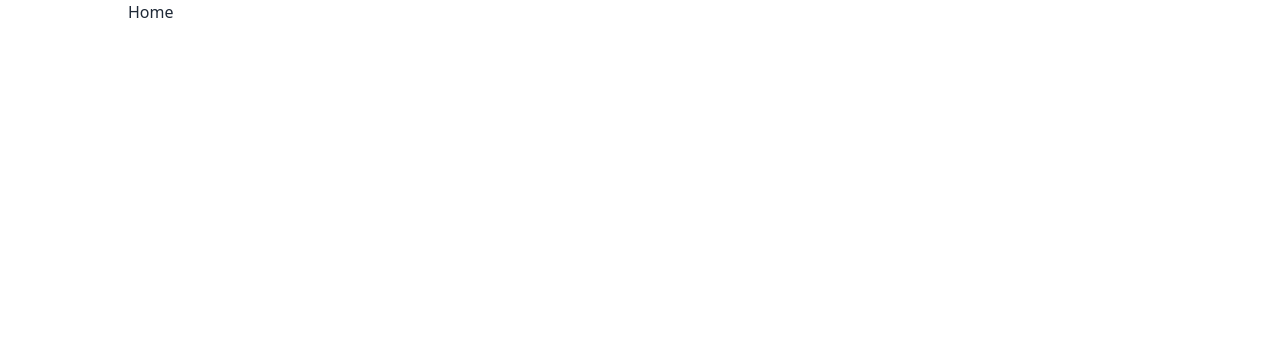
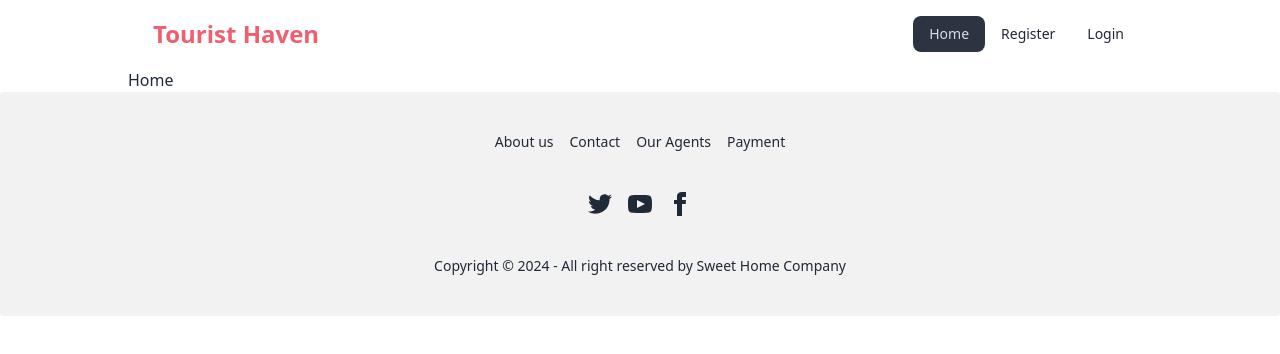
Before and after one commit to NaimoonJannat/B9A10-Tourist-Haven-Client, a React (Vite) app: page / in a window 1280 px wide. Shown: the top 354 px of the page. Built offline with nearby package versions, Linux system fonts and the light colour scheme.

Commit message:
Error page added

```diff
--- /dev/null
+++ b/src/component/ErrorPage.jsx
@@ -0,0 +1,14 @@
+
+import { Link } from "react-router-dom";
+
+
+const ErrorPage = () => {
+    return (
+        <div className="text-center my-6 lg:my-12">
+            <h2 className="text-5xl font-semibold">Oops! Not Found!!</h2>
+            <Link className="btn" to="/">Back to Home</Link>
+        </div>
+    );
+};
+
+export default ErrorPage;
--- a/src/component/Footer.jsx
+++ b/src/component/Footer.jsx
@@ -1,9 +1,25 @@
+
 
 const Footer = () => {
     return (
-        <div>
-
-        </div>
+        <footer className="footer footer-center p-10 bg-base-200 text-base-content rounded">
+  <nav className="grid grid-flow-col gap-4">
+    <a className="link link-hover">About us</a>
+    <a className="link link-hover">Contact</a>
+    <a className="link link-hover">Our Agents</a>
+    <a className="link link-hover">Payment</a>
+  </nav>
+  <nav>
+    <div className="grid grid-flow-col gap-4">
+      <a><svg xmlns="http://www.w3.org/2000/svg" width="24" height="24" viewBox="0 0 24 24" className="fill-current"><path d="M24 4.557c-.883.392-1.832.656-2.828.775 1.017-.609 1.798-1.574 2.165-2.724-.951.564-2.005.974-3.127 1.195-.897-.957-2.178-1.555-3.594-1.555-3.179 0-5.515 2.966-4.797 6.045-4.091-.205-7.719-2.165-10.148-5.144-1.29 2.213-.669 5.108 1.523 6.574-.806-.026-1.566-.247-2.229-.616-.054 2.281 1.581 4.415 3.949 4.89-.693.188-1.452.232-2.224.084.626 1.956 2.444 3.379 4.6 3.419-2.07 1.623-4.678 2.348-7.29 2.04 2.179 1.397 4.768 2.212 7.548 2.212 9.142 0 14.307-7.721 13.995-14.646.962-.695 1.797-1.562 2.457-2.549z"></path></svg></a>
+      <a><svg xmlns="http://www.w3.org/2000/svg" width="24" height="24" viewBox="0 0 24 24" className="fill-current"><path d="M19.615 3.184c-3.604-.246-11.631-.245-15.23 0-3.897.266-4.356 2.62-4.385 8.816.029 6.185.484 8.549 4.385 8.816 3.6.245 11.626.246 15.23 0 3.897-.266 4.356-2.62 4.385-8.816-.029-6.185-.484-8.549-4.385-8.816zm-10.615 12.816v-8l8 3.993-8 4.007z"></path></svg></a>
+      <a><svg xmlns="http://www.w3.org/2000/svg" width="24" height="24" viewBox="0 0 24 24" className="fill-current"><path d="M9 8h-3v4h3v12h5v-12h3.642l.358-4h-4v-1.667c0-.955.192-1.333 1.115-1.333h2.885v-5h-3.808c-3.596 0-5.192 1.583-5.192 4.615v3.385z"></path></svg></a>
+    </div>
+  </nav>
+  <aside>
+    <p>Copyright © 2024 - All right reserved by Sweet Home Company</p>
+  </aside>
+</footer>
     );
 };
 
--- a/src/component/Header.jsx
+++ b/src/component/Header.jsx
@@ -1,9 +1,33 @@
+import { NavLink } from "react-router-dom";
+
 
 const Header = () => {
     return (
-        <div>
+        <div className="navbar bg-base-100">
+  <div className="navbar-start">
+    <div className="dropdown">
+      <div tabIndex={0} role="button" className="btn btn-ghost lg:hidden">
+        <svg xmlns="http://www.w3.org/2000/svg" className="h-5 w-5" fill="none" viewBox="0 0 24 24" stroke="currentColor"><path strokeLinecap="round" strokeLinejoin="round" strokeWidth="2" d="M4 6h16M4 12h8m-8 6h16" /></svg>
+      </div>
+      <ul tabIndex={0} className="menu menu-sm dropdown-content mt-3 z-[1] p-2 shadow bg-base-100 rounded-box w-52">
+        <li><NavLink to="/">Home</NavLink></li>
+        <li><NavLink to="/register">Register</NavLink></li>
+        <li><NavLink to="/login">Login</NavLink></li>
+      </ul>
+    </div>
+    <div>
+    <a className="btn btn-ghost text-2xl text-[#ef5060e9]">Tourist Haven</a>
+    </div>
+  </div>
+  <div className="navbar-end hidden lg:flex">
+    <ul className="menu menu-horizontal px-1">
+    <li><NavLink to="/">Home</NavLink></li>
+        <li><NavLink to="/register">Register</NavLink></li>
+        <li><NavLink to="/login">Login</NavLink></li>
 
-        </div>
+    </ul>
+  </div>
+</div>
     );
 };
 
--- /dev/null
+++ b/src/component/Login.jsx
@@ -0,0 +1,10 @@
+
+const Login = () => {
+    return (
+        <div>
+
+        </div>
+    );
+};
+
+export default Login;
--- /dev/null
+++ b/src/component/Register.jsx
@@ -0,0 +1,10 @@
+
+const Register = () => {
+    return (
+        <div>
+            <h2>Register</h2>
+        </div>
+    );
+};
+
+export default Register;
--- a/src/main.jsx
+++ b/src/main.jsx
@@ -7,18 +7,27 @@
  } from "react-router-dom";
 import Root from './component/Root';
 import Home from './component/Home';
+import ErrorPage from './component/ErrorPage';
+import Login from './component/Login';
+import Register from './component/Register';
 
  const router = createBrowserRouter([
   {
   path: "/",
   element: <Root></Root>,
+  errorElement:<ErrorPage></ErrorPage>,
   children: [
     {
       path:'/',
       element:<Home></Home>
     },
     {
-
+      path:'/login',
+      element:<Login></Login>,
+    },
+    {
+      path:'/register',
+      element:<Register></Register>,
     }
   ]
   },
```
